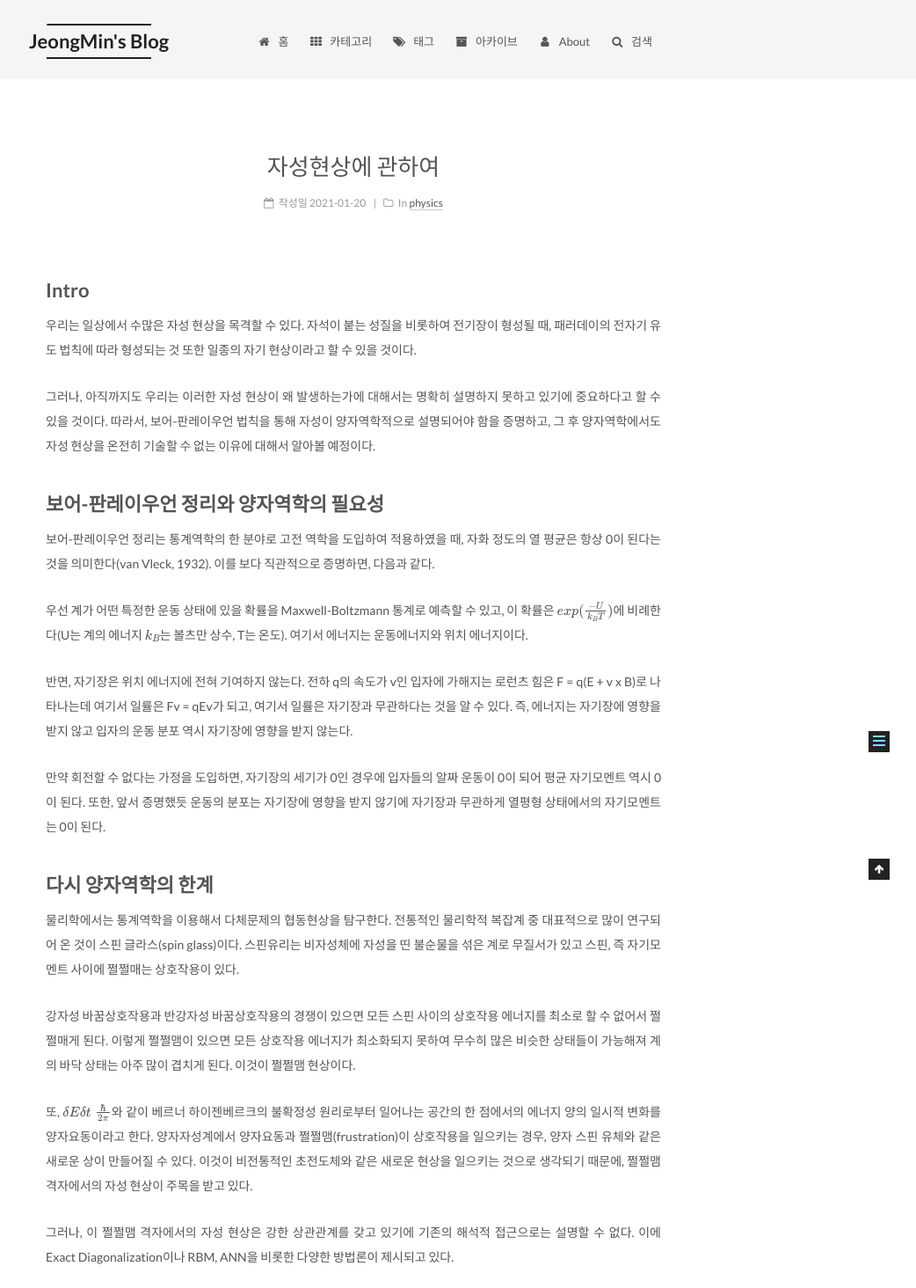
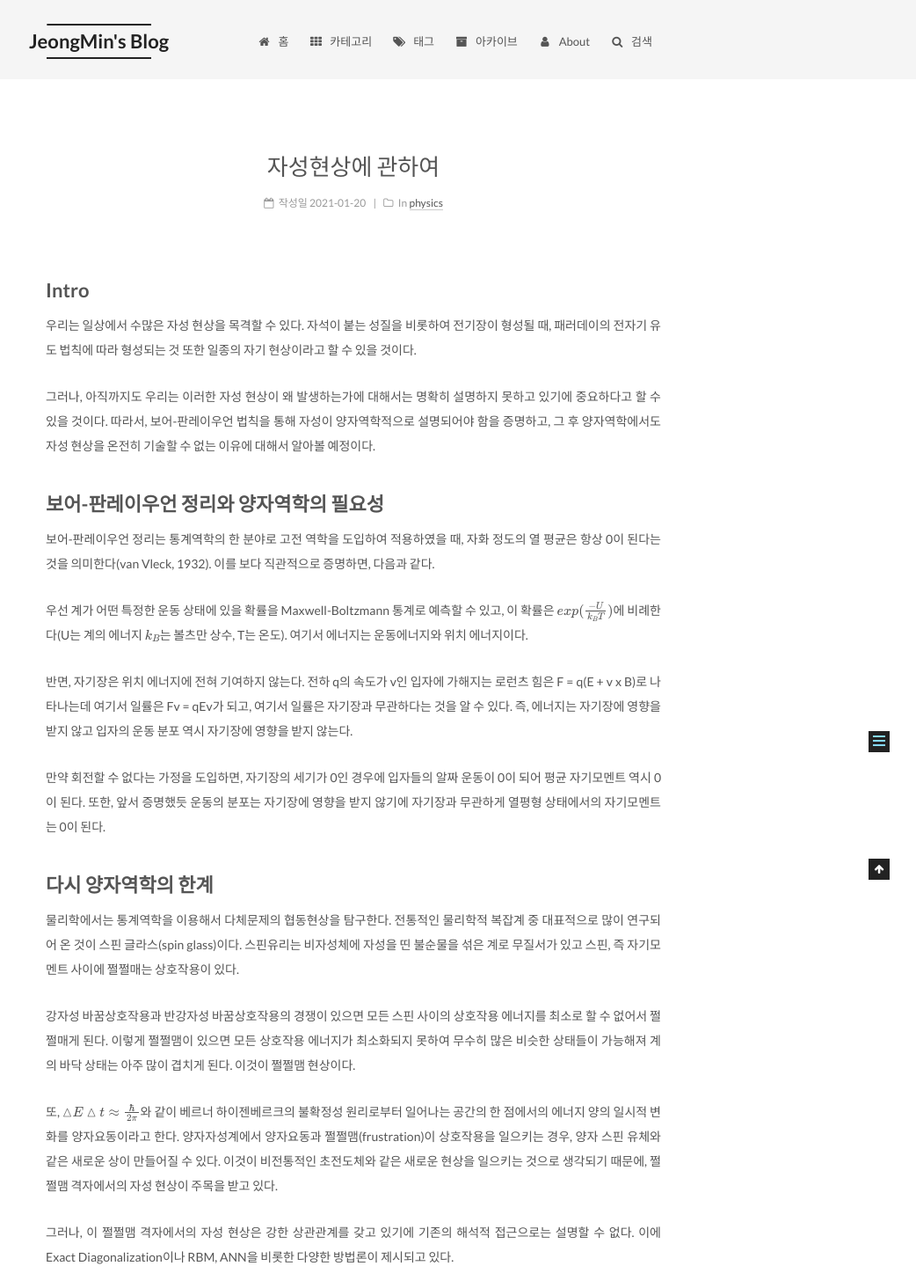
Before and after one commit to silverstar0727/silverstar0727.github.io, a Jekyll site: the page built from _posts/physics/2021-01-20-자성.md, in a window 1280 px wide, cut to the strip 0-1464 px from the top of the page. Shown: the whole strip at 88% size, without its empty margins (238-1280 px from the left). Built offline with Jekyll 4.4.1, drawn with Linux system fonts in a browser that asks for light colours; formulas are drawn with MathJax 3; comment, search, counter and statistics services are not loaded.

Commit message:
Update 2021-01-20-자성.md

```diff
--- a/_posts/physics/2021-01-20-자성.md
+++ b/_posts/physics/2021-01-20-자성.md
@@ -36,7 +36,7 @@ comments: False
 강자성 바꿈상호작용과 반강자성 바꿈상호작용의 경쟁이 있으면 모든 스핀 사이의 상호작용 에너지를 최소로 할 수 없어서 쩔쩔매게 된다.
 이렇게 쩔쩔맴이 있으면 모든 상호작용 에너지가 최소화되지 못하여 무수히 많은 비슷한 상태들이 가능해져 계의 바닥 상태는 아주 많이 겹치게 된다. 이것이 쩔쩔맴 현상이다.
 
-또, $\delta{E} \delta{t} ~ {\hbar \over 2\pi}$와 같이 베르너 하이젠베르크의 불확정성 원리로부터 일어나는 공간의 한 점에서의 에너지 양의 일시적 변화를 양자요동이라고 한다.
+또, $\vartriangle{E} \vartriangle{t} \approx {\hbar \over 2\pi}$와 같이 베르너 하이젠베르크의 불확정성 원리로부터 일어나는 공간의 한 점에서의 에너지 양의 일시적 변화를 양자요동이라고 한다.
 양자자성계에서 양자요동과 쩔쩔맴(frustration)이 상호작용을 일으키는 경우, 양자 스핀 유체와 같은 새로운 상이 만들어질 수 있다.
 이것이 비전통적인 초전도체와 같은 새로운 현상을 일으키는 것으로 생각되기 때문에, 쩔쩔맴 격자에서의 자성 현상이 주목을 받고 있다.
 
```
